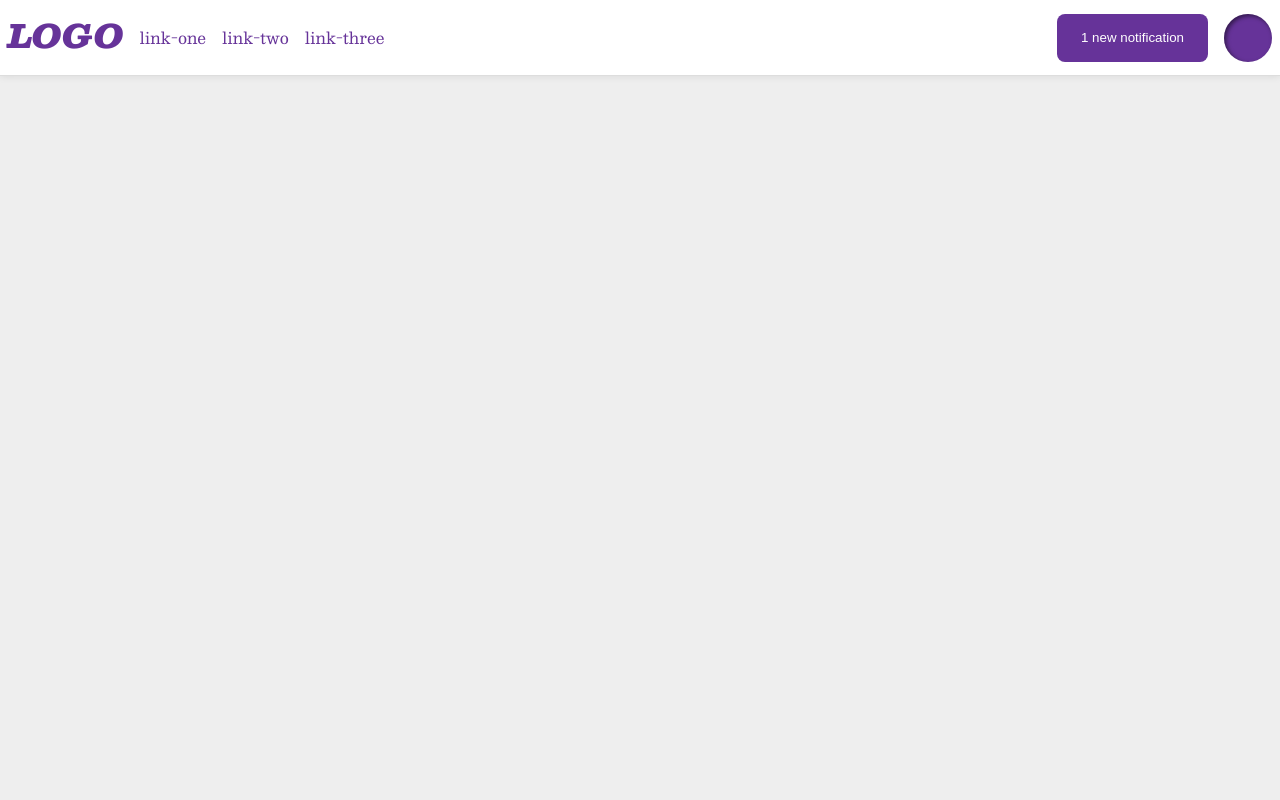
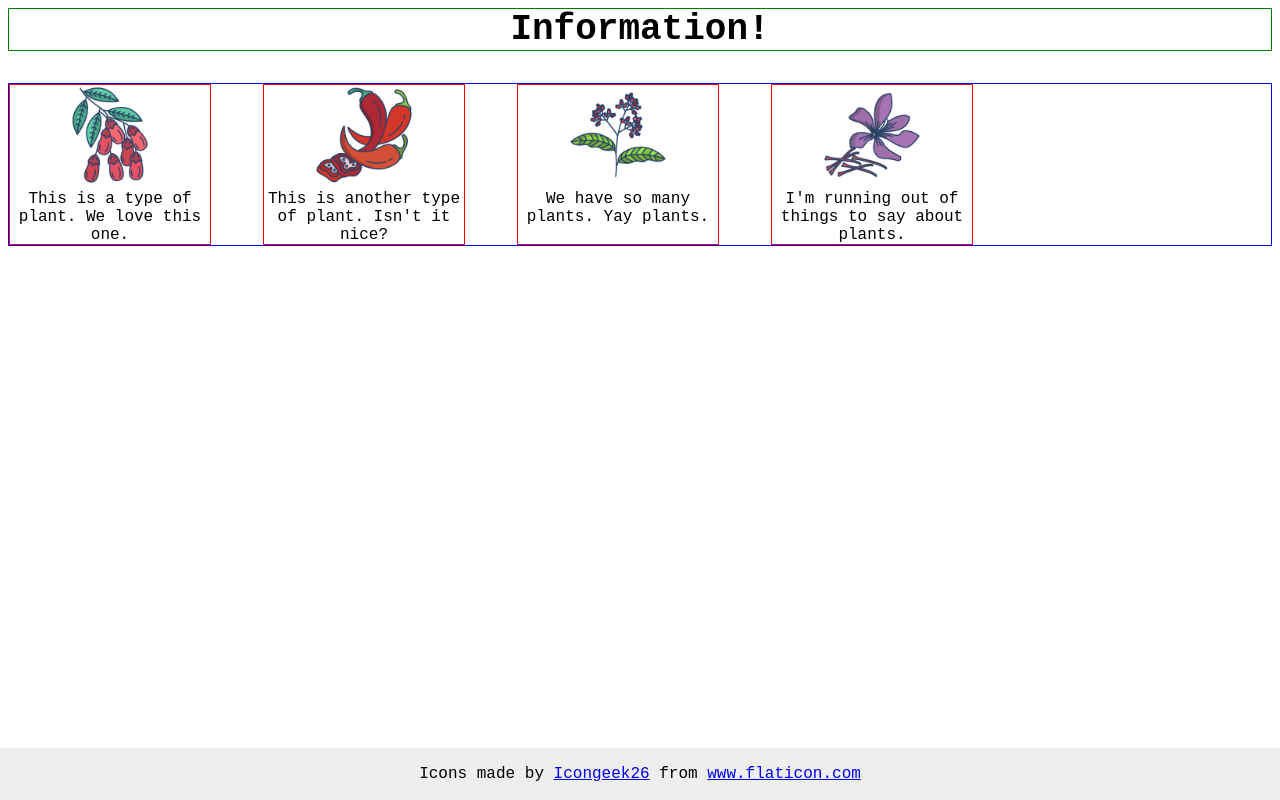
Before and after one commit to postkevone/git_test, a plain HTML site: page index.html in a window 1280 px wide. Drawn offline with nearby package versions, Linux system fonts and the light colour scheme.

Commit message:
04-flex-information

```diff
--- a/index.html
+++ b/index.html
@@ -4,27 +4,37 @@
     <meta charset="UTF-8">
     <meta http-equiv="X-UA-Compatible" content="IE=edge">
     <meta name="viewport" content="width=device-width, initial-scale=1.0">
-    <title>Flex Header 2</title>
+    <title>Information</title>
     <link rel="stylesheet" href="style.css">
   </head>
   <body>
-    <div class="header">
-      <div class="left">
-        <div class="logo">
-          LOGO
-        </div>
-        <ul class="links">
-          <li><a href="google.com">link-one</a></li>
-          <li><a href="google.com">link-two</a></li>
-          <li><a href="google.com">link-three</a></li>
-        </ul>
+    <div class="title">Information!</div>
+
+    <div class="images">
+      <div class="item1">
+        <img src="./images/barberry.png" alt="barberry">
+        <div class="text">This is a type of plant. We love this one.</div>
       </div>
-      <div class="right">
-        <button class="notifications">
-          1 new notification
-        </button>
-        <div class="profile-image"></div>
+
+      <div class="item2">
+        <img src="./images/chilli.png" alt="chili">
+        <div class="text">This is another type of plant. Isn't it nice?</div>
       </div>
+
+      <div class="item3">
+        <img src="./images/pepper.png" alt="pepper">
+        <div class="text">We have so many plants. Yay plants.</div>
+      </div>
+
+      <div class="item4">
+        <img src="./images/saffron.png" alt="saffron">
+        <div class="text">I'm running out of things to say about plants.</div>
+      </div>
+    </div>
+
+    <!-- disregard this section, it's here to give attribution to the creator of these icons -->
+    <div class="footer">
+      <div>Icons made by <a href="https://www.flaticon.com/authors/icongeek26" title="Icongeek26">Icongeek26</a> from <a href="https://www.flaticon.com/" title="Flaticon">www.flaticon.com</a></div>
     </div>
   </body>
 </html>
--- a/style.css
+++ b/style.css
@@ -1,63 +1,51 @@
-/* this is some magical font-importing.
-you'll learn about it later. */
-@import url('https://fonts.googleapis.com/css2?family=Besley:ital,wght@0,400;1,900&display=swap');
+body {
+  font-family: 'Courier New', Courier, monospace;
 
-body {
-  margin: 0;
-  background: #eee;
-  font-family: Besley, serif;
+  text-align: center;
 }
 
-.header {
-  background: white;
-  border-bottom: 1px solid #ddd;
-  box-shadow: 0 0 8px rgba(0,0,0,.1);
+img {
+  width: 100px;
+  height: 100px;
+}
+
+.title {
+  font-size: 36px;
+  font-weight: 900;
 
   display: flex;
-  justify-content: space-between;
+  justify-content: center;
   align-items: center;
-  padding: 8px;
+  margin-bottom: 32px;
+
+  border: 1px solid green;
 }
 
-.profile-image {
-  background: rebeccapurple;
-  box-shadow: inset 2px 2px 4px rgba(0,0,0,.5);
-  border-radius: 50%;
-  width: 48px;
-  height: 48px;
+/* do not edit this footer */
+.footer {
+  position: fixed;
+  bottom: 0;
+  left: 0;
+  right: 0;
+  height: 52px;
+  display: flex;
+  align-items: center;
+  justify-content: center;
+  background: #eee;
 }
 
-.logo {
-  color: rebeccapurple;
-  font-size: 32px;
-  font-weight: 900;
-  font-style: italic;
+.images {
+  display: flex;
+  gap: 52px;
+
+  border: 1px solid blue;
 }
 
-button {
-  border: none;
-  border-radius: 8px;
-  background: rebeccapurple;
-  color: white;
-  padding: 8px 24px;
+.item1,
+.item2,
+.item3,
+.item4 {
+  max-width: 200px;
+
+  border: 1px solid red;
 }
-
-a {
-  /* this removes the line under our links */
-  text-decoration: none;
-  color: rebeccapurple;
-}
-
-ul {
-  list-style-type: none;
-
-  display: flex;
-  padding: 0;
-  gap: 16px;
-}
-
-.left,
-.right {
-  display: flex;
-  gap: 16px;
-}
```
Also changed, not shown: images/barberry.png (added), images/chilli.png (added), images/pepper.png (added), images/saffron.png (added), 1 other file.
